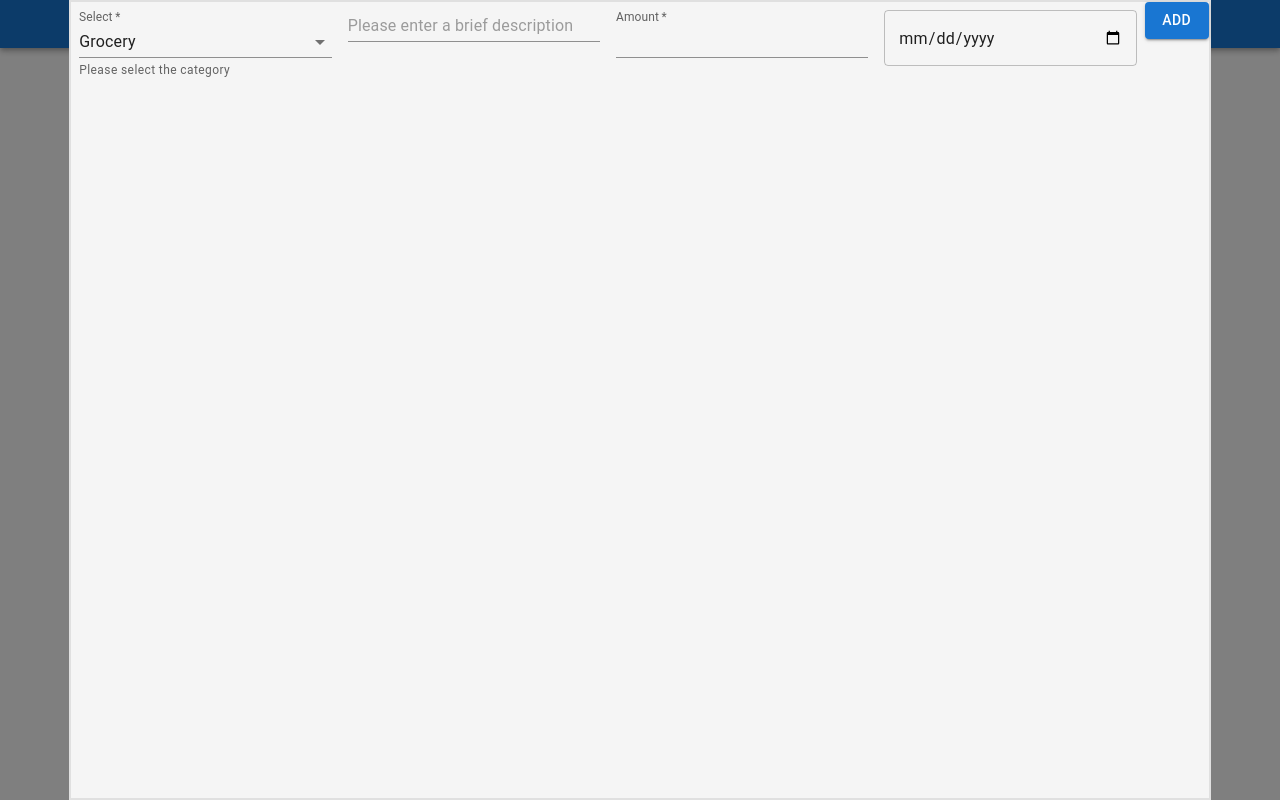
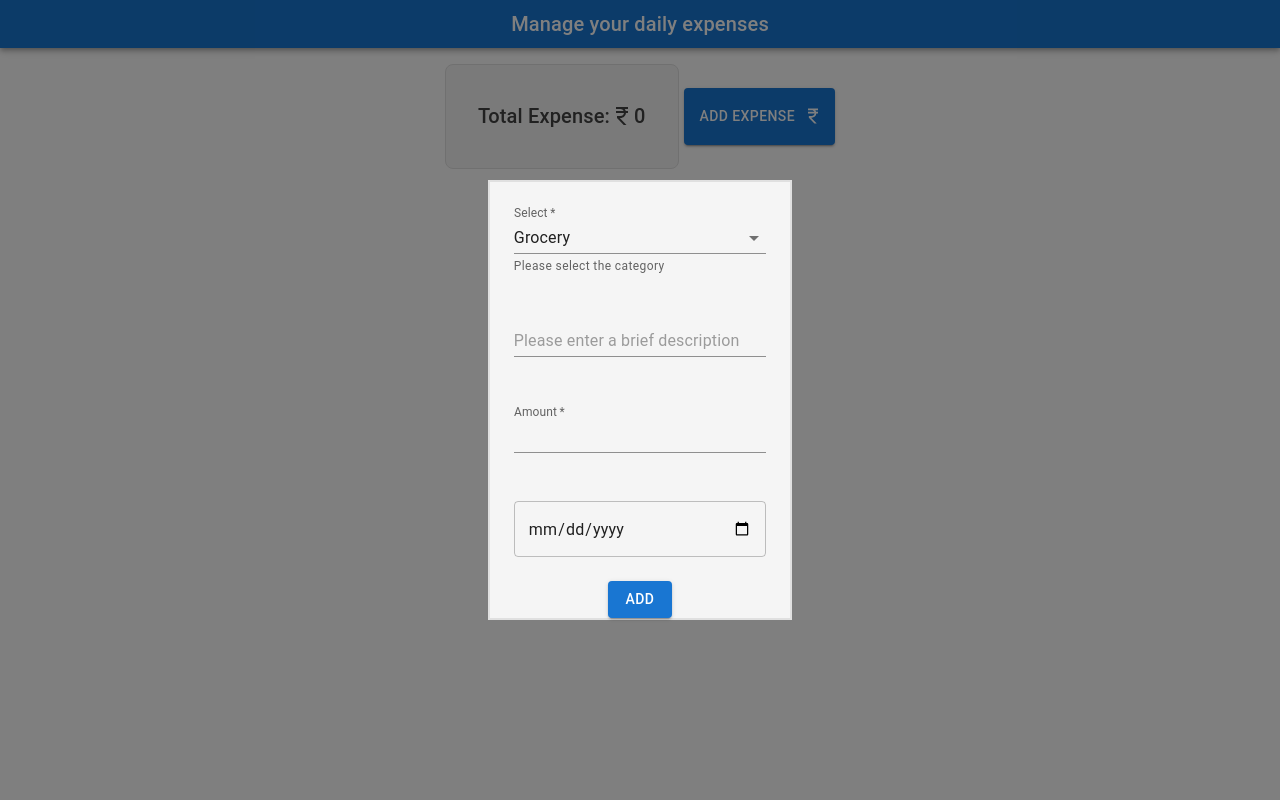
Before and after one commit to maheshnnaik/expense-tracker, a React (Create React App) app: page / in a window 1280 px wide. Both pictures are taken after a click on the button "ADD EXPENSE". Built offline with nearby package versions, Linux system fonts and the light colour scheme.

Commit message:
Update UI

```diff
--- a/src/component/AddTransaction.tsx
+++ b/src/component/AddTransaction.tsx
@@ -12,9 +12,11 @@ interface AddTransactionProps {
 }
 
 const modalStyle: SxProps<Theme> = {
-	width: "100%",
+	width: "40vw",
 	display: "flex",
 	justifyContent: "center",
+	alignItems: "center",
+	left: "30vw"
 };
 export const AddTransaction = (props: AddTransactionProps) => {
 	const [category, setCategory] = useState<string>("");
@@ -49,7 +51,10 @@ export const AddTransaction = (props: AddTransactionProps) => {
 				<Box
 					component="form"
 					sx={{
-						"& .MuiTextField-root": { m: 1, width: "25ch" },
+						"& .MuiTextField-root": { m: 3, width: "25ch" },
+						display: "flex",
+						flexDirection: "column",
+						alignItems: "center",
 						bgcolor: (theme) =>
 							theme.palette.mode === "dark" ? "#101010" : "grey.100",
 						color: (theme) =>
```
